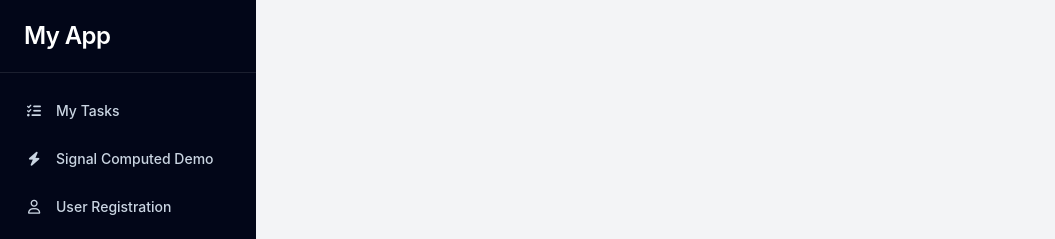
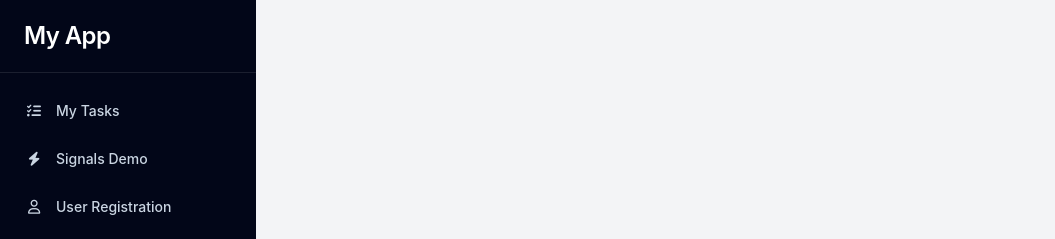
Before and after one commit to hamzeen/ng-21, an Angular app: page /#/login in a window 1280 px wide. Shown: the top 239 px of the page, without its empty margins (0-1055 px from the left). Built offline with nearby package versions, Linux system fonts and the light colour scheme.

Commit message:
refactor: rename singals demo label

```diff
--- a/src/shared/constants/nav-links.config.ts
+++ b/src/shared/constants/nav-links.config.ts
@@ -15,7 +15,7 @@ export const NAV_LINKS: NavLink[] = [
   {
     route: '/signal-computed-demo',
     icon: 'fa-solid fa-bolt',
-    label: 'Signal Computed Demo',
+    label: 'Signals Demo',
   },
   {
     route: '/register',
```
